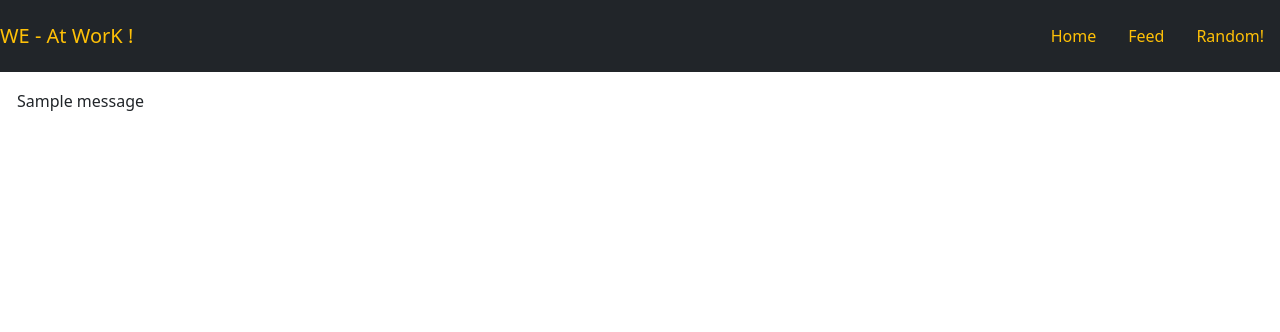
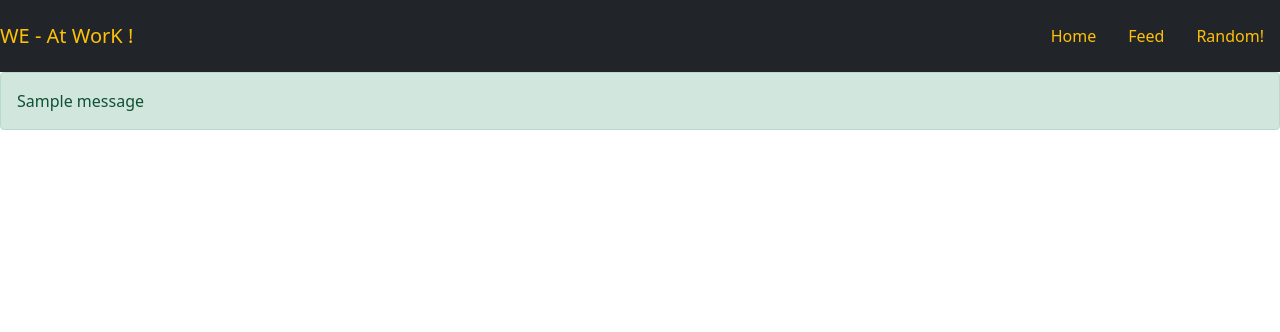
Before and after one commit to nojoven/P13, a Django app: page /home/ in a window 1280 px wide. Shown: the top 332 px of the page. Run offline with Django 3.2, Linux system fonts and the light colour scheme; tables that the repository leaves empty hold one stand-in row (values such as "Sample post"); one stand-in notice (Sample message) is shown.

Commit message:
fix: remove typos to display the green background

```diff
--- a/weatwork/core/templates/core/base.html
+++ b/weatwork/core/templates/core/base.html
@@ -20,7 +20,7 @@
     </nav>
     {% if messages %}
         {% for message in messages %}
-        <div class="alert alert- {{ message.tag }}">
+        <div class="alert alert-{{ message.tags }}">
             {{ message }}
         </div>
         {% endfor %}
```
